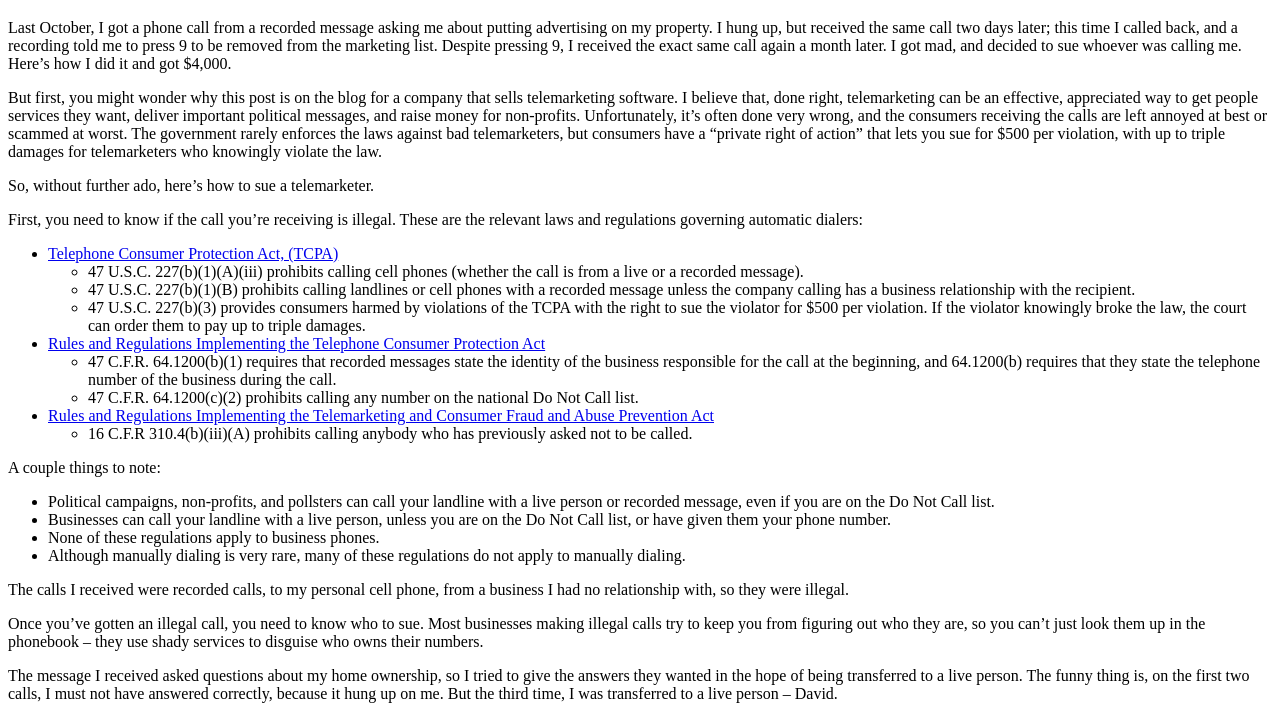
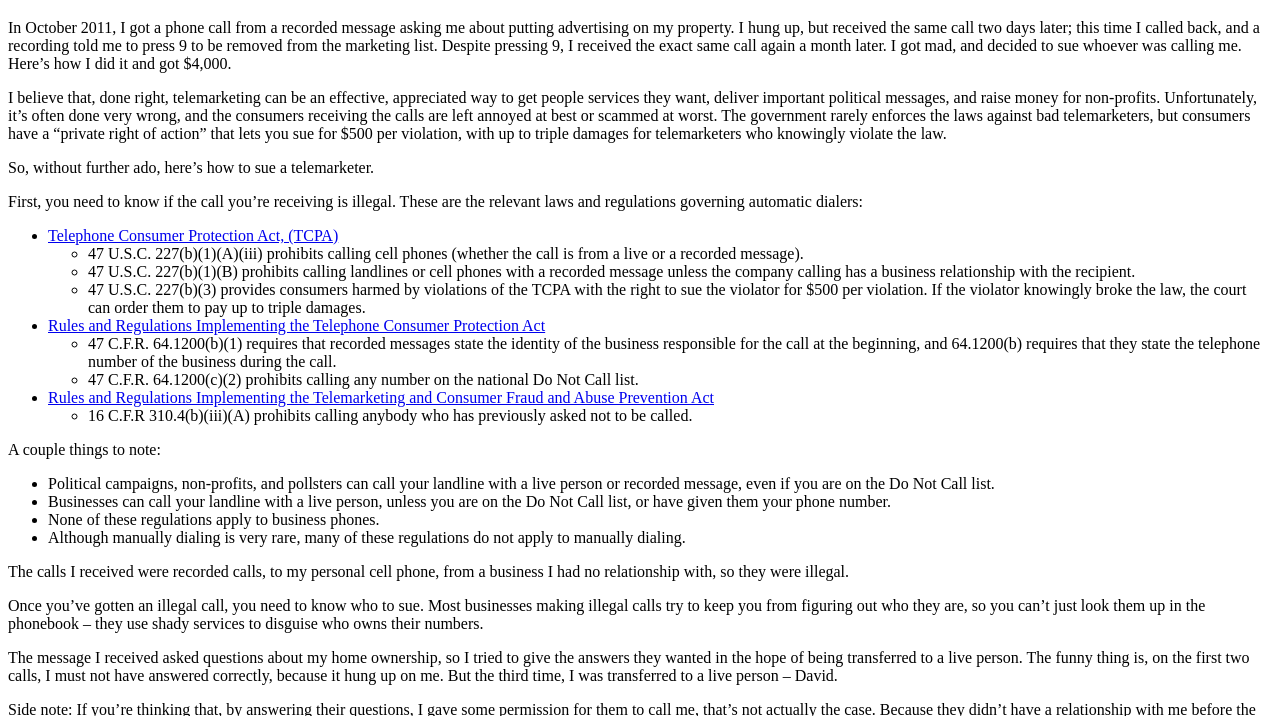
Before and after one commit to michaelrkn/how-to-sue-a-telemarketer, a plain HTML site: page index.html in a window 1280 px wide. Shown: the part 61-777 px from the top of the page. Drawn offline with Linux system fonts and the light colour scheme.

Commit message:
fix title, specify dates, remove impact references

```diff
--- a/index.html
+++ b/index.html
@@ -2,12 +2,12 @@
 <html>
   <head>
     <meta charset="UTF-8">
-    <title>title</title>
+    <title>How to sue a telemarketer</title>
   </head>
   <body>
     <h1>How to sue a telemarketer</h1>
-    <p>Last October, I got a phone call from a recorded message asking me about putting advertising on my property. I hung up, but received the same call two days later; this time I called back, and a recording told me to press 9 to be removed from the marketing list. Despite pressing 9, I received the exact same call again a month later. I got mad, and decided to sue whoever was calling me. Here&#8217;s how I did it and got $4,000.</p>
-    <p>But first, you might wonder why this post is on the blog for a company that sells telemarketing software. I believe that, done right, telemarketing can be an effective, appreciated way to get people services they want, deliver important political messages, and raise money for non-profits. Unfortunately, it&#8217;s often done very wrong, and the consumers receiving the calls are left annoyed at best or scammed at worst. The government rarely enforces the laws against bad telemarketers, but consumers have a &#8220;private right of action&#8221; that lets you sue for $500 per violation, with up to triple damages for telemarketers who knowingly violate the law.</p>
+    <p>In October 2011, I got a phone call from a recorded message asking me about putting advertising on my property. I hung up, but received the same call two days later; this time I called back, and a recording told me to press 9 to be removed from the marketing list. Despite pressing 9, I received the exact same call again a month later. I got mad, and decided to sue whoever was calling me. Here&#8217;s how I did it and got $4,000.</p>
+    <p>I believe that, done right, telemarketing can be an effective, appreciated way to get people services they want, deliver important political messages, and raise money for non-profits. Unfortunately, it&#8217;s often done very wrong, and the consumers receiving the calls are left annoyed at best or scammed at worst. The government rarely enforces the laws against bad telemarketers, but consumers have a &#8220;private right of action&#8221; that lets you sue for $500 per violation, with up to triple damages for telemarketers who knowingly violate the law.</p>
     <p>So, without further ado, here&#8217;s how to sue a telemarketer.</p>
     <p>First, you need to know if the call you&#8217;re receiving is illegal. These are the relevant laws and regulations governing automatic dialers:</p>
     <ul>
```
